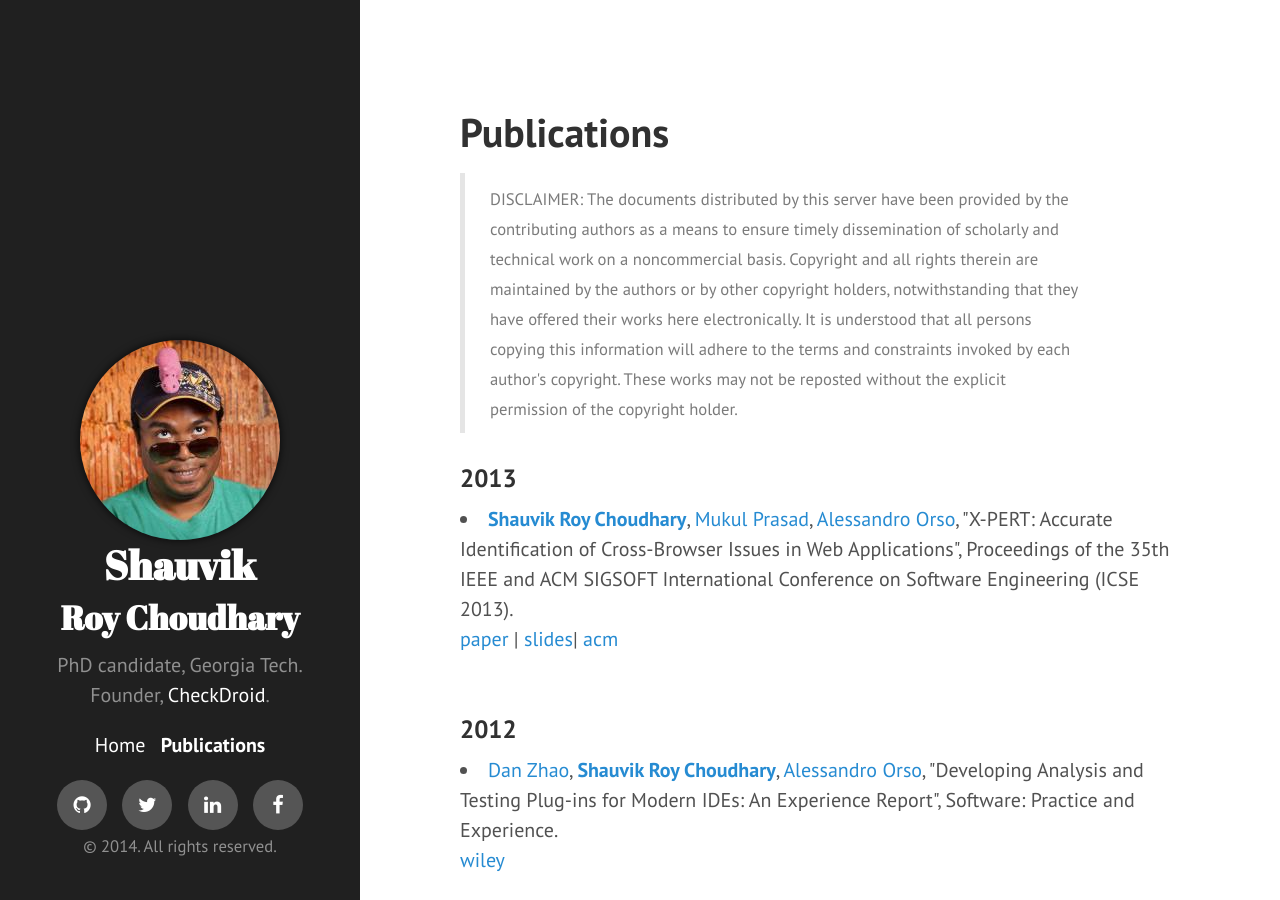
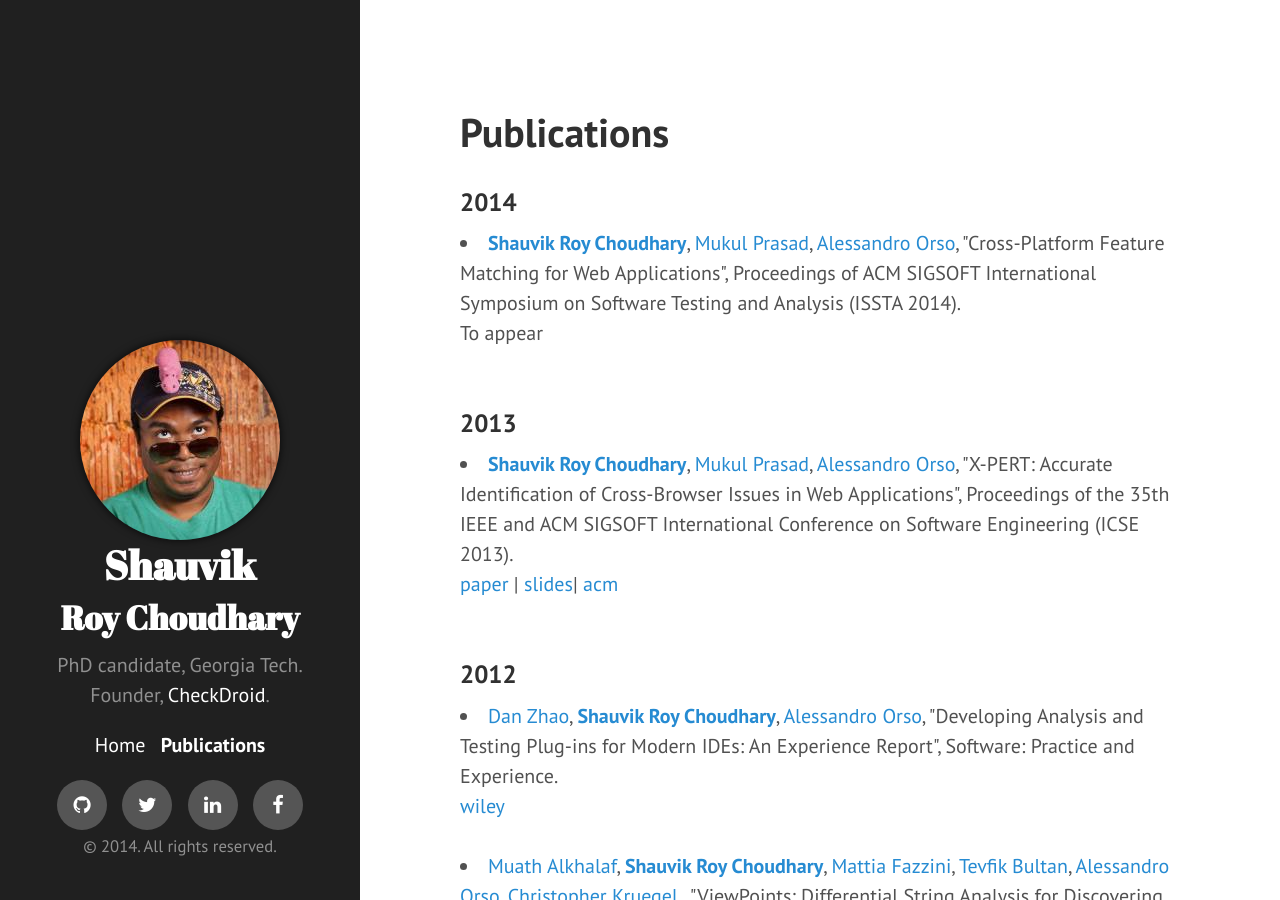
Before and after one commit to shauvik/shauvik.github.io, a Jekyll site: the page built from publications.html, in a window 1280 px wide and 900 px high. Built offline with Jekyll 4.4.1, drawn with Linux system fonts in a browser that asks for light colours; nearby versions of some CDN libraries; Markdown is read by kramdown in place of the engine named in the settings; some of the changed text lies outside the part shown.

Commit message:
Adding ISSTA paper to publications

```diff
--- a/publications.html
+++ b/publications.html
@@ -5,9 +5,11 @@ title: Publications
 
 <h1>Publications</h1>
 
-<blockquote>
-  <small>DISCLAIMER: The documents distributed by this server have been provided by the contributing authors as a means to ensure timely dissemination of scholarly and technical work on a noncommercial basis. Copyright and all rights therein are maintained by the authors or by other copyright holders, notwithstanding that they have offered their works here electronically. It is understood that all persons copying this information will adhere to the terms and constraints invoked by each author's copyright. These works may not be reposted without the explicit permission of the copyright holder.</small>
-</blockquote>
+<h3>2014</h3>
+
+<li><a><b>Shauvik Roy Choudhary</b></a>, <a href="http://www.flacp.fujitsulabs.com/~mprasad/">Mukul Prasad</a>, <a href="/~orso">Alessandro Orso</a>, "Cross-Platform Feature Matching for Web Applications", Proceedings of ACM SIGSOFT International Symposium on Software Testing and Analysis (ISSTA 2014).</li>
+To appear<br><br>
+
 
 <h3>2013</h3>
 
@@ -63,3 +65,8 @@ Software Testing, Verification, and Validation Workshops, 2009 (WEBTEST 2009)</l
 <li><a href="http://www-bcf.usc.edu/~halfond/">William G.J. Halfond</a>, <a><b>Shauvik Roy Choudhary</b></a>, <a href="/~orso">Alessandro Orso</a>, "Penetration Testing with Improved Input Vector Identification,"
 icst, pp.346-355, 2009 International Conference on Software Testing Verification and Validation, 2009</li>
 <a href="/public/pubs/halfond09icst.pdf">paper</a> | <a href="/public/pubs/halfond09icst.pptx">slides</a> | <a href="http://doi.ieeecomputersociety.org/10.1109/ICST.2009.26">ieee</a><br>
+
+
+<blockquote>
+  <small>DISCLAIMER: The documents distributed by this server have been provided by the contributing authors as a means to ensure timely dissemination of scholarly and technical work on a noncommercial basis. Copyright and all rights therein are maintained by the authors or by other copyright holders, notwithstanding that they have offered their works here electronically. It is understood that all persons copying this information will adhere to the terms and constraints invoked by each author's copyright. These works may not be reposted without the explicit permission of the copyright holder.</small>
+</blockquote>
```
